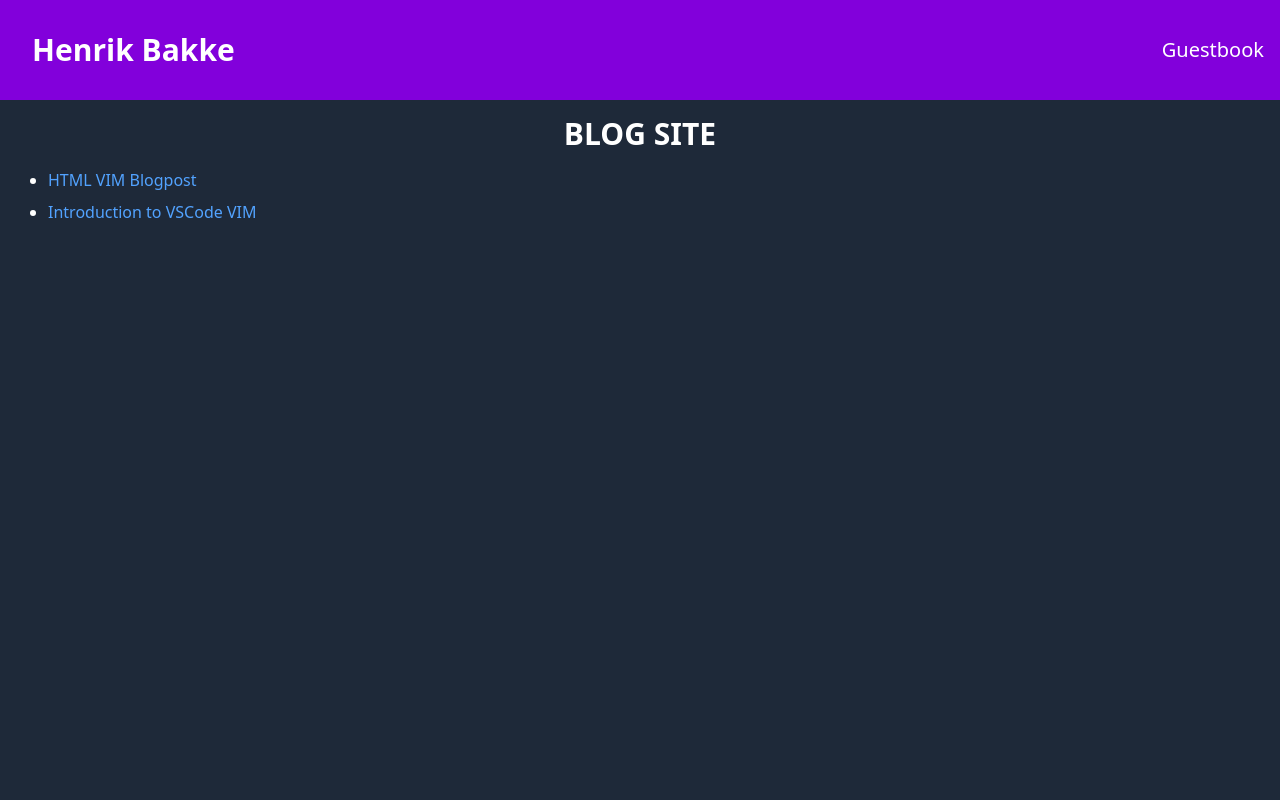
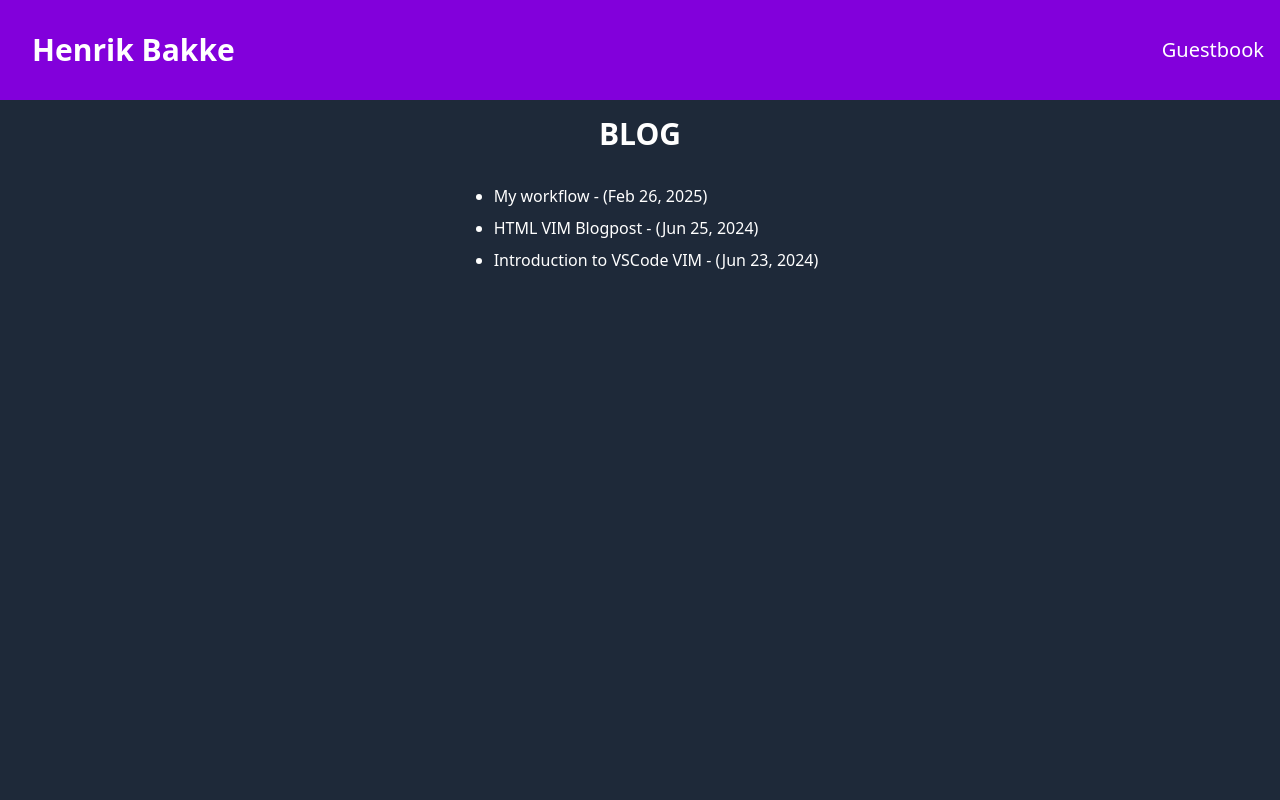
Before and after one commit to Bakek-lang/portfolio-2, a React (Vite) app: page /blog in a window 1280 px wide. Shown: the top 800 px of the page. Built offline with nearby package versions, Linux system fonts and the light colour scheme; no server answers.

Commit message:
structured blogposts

```diff
--- a/src/components/BlogOverview.jsx
+++ b/src/components/BlogOverview.jsx
@@ -3,16 +3,16 @@ import blogPosts from "../js/blogPosts";
 
 export default function BlogOverview() {
   return (
-    <div className="text-white p-4">
-      <h1 className="text-center text-3xl font-bold mb-4">BLOG SITE</h1>
-      <ul className="list-disc ml-8 space-y-2">
+    <div className="text-white p-4 flex flex-col items-center">
+      <h1 className="text-center text-3xl font-bold mb-8">BLOG</h1>
+      <ul className="list-disc ml-8 space-y-2 ">
         {blogPosts.map((post) => (
           <li key={post.id}>
             <Link
               to={`/blog/${post.id}`}
-              className="text-blue-400 hover:underline"
+              className="text-white hover:underline "
             >
-              {post.title}
+              {post.title} - ({post.created})
             </Link>
           </li>
         ))}
--- a/src/js/blogPosts.js
+++ b/src/js/blogPosts.js
@@ -1,16 +1,25 @@
 import htmlVim from "../markdown/html_vim.md?raw";
 import vscodeVim from "../markdown/vscode_vim.md?raw";
+import myWorkflow from "../markdown/my_workflow.md?raw";
 
 const blogPosts = [
+  {
+    id: "my-workflow",
+    title: "My workflow",
+    content: myWorkflow,
+    created: "Feb 26, 2025",
+  },
   {
     id: "html-vim",
     title: "HTML VIM Blogpost",
     content: htmlVim,
+    created: "Jun 25, 2024",
   },
   {
     id: "vscode-vim",
     title: "Introduction to VSCode VIM",
     content: vscodeVim,
+    created: "Jun 23, 2024",
   },
 ];
 
```
